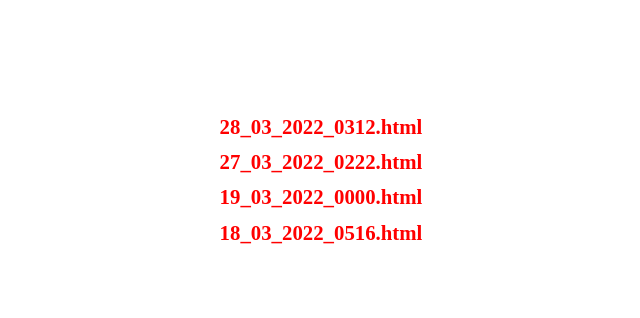
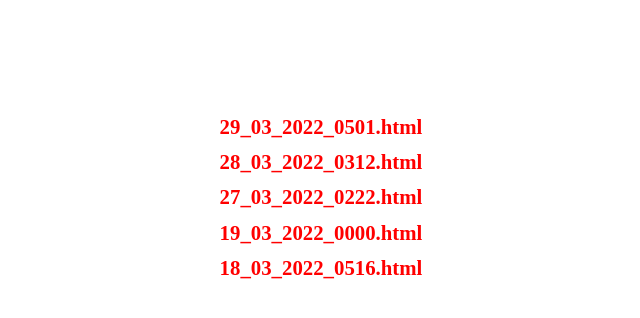
Before and after one commit to thisisanexcercise/seychas, a plain HTML site: page index.html in a window 1280 px wide. Shown: the whole page, without its empty margins (303-943 px from the left). Drawn offline with Linux system fonts and the light colour scheme.

Commit message:
Update index.html

```diff
--- a/index.html
+++ b/index.html
@@ -13,6 +13,7 @@
 <body>
     <div class="center">
         <p>
+            <a href="29_03_2022_0501.html">29_03_2022_0501.html</a><br>
             <a href="28_03_2022_0312.html">28_03_2022_0312.html</a><br>
             <a href="27_03_2022_0222.html">27_03_2022_0222.html</a><br>
 
```
